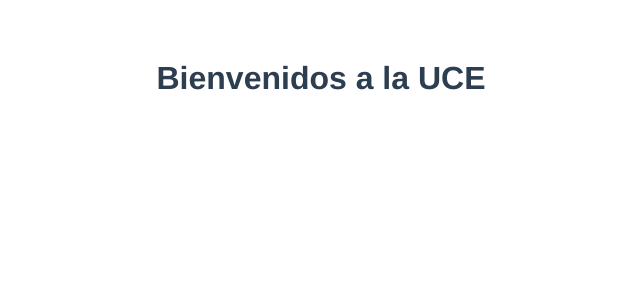
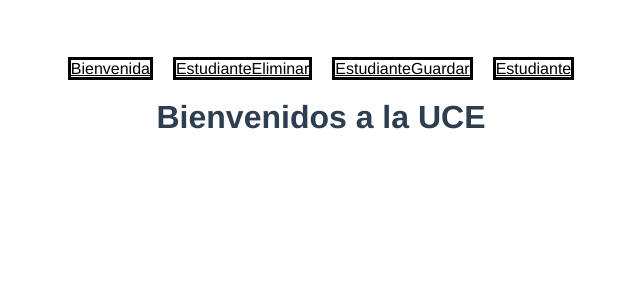
Before and after one commit to juancarlosparedesa1/pw_vue_u4_p6_jp, a Vue app: page /#/ in a window 1280 px wide. Shown: the top 300 px of the page, without its empty margins (319-959 px from the left). Built offline with nearby package versions, Linux system fonts and the light colour scheme.

Commit message:
taller37 path variable y requestparam en vue,navbar

```diff
--- a/src/App.vue
+++ b/src/App.vue
@@ -1,14 +1,16 @@
 <template>
+  <navBar />
   <router-view />
 </template>
 
 <script>
 import BienvenidoPage from "./pages/BienvenidoPage.vue";
 import router from "./router/router";
-
+import navBar from './components/navBar.vue'
 export default {
   name: "App",
   components: {
+    navBar,
   },
 };
 </script>
--- /dev/null
+++ b/src/components/navBar.vue
@@ -0,0 +1,30 @@
+<template>
+  <div>
+    <router-link to="/">Bienvenida</router-link>
+    <router-link to="/inicio">EstudianteEliminar</router-link>
+    <router-link to="/final">EstudianteGuardar</router-link>
+    <router-link to="/estudiante">Estudiante</router-link>
+  </div>
+</template>
+
+<script>
+export default {
+
+}
+</script>
+
+<style scoped>
+div{
+    padding: 0px 30px;
+
+}
+
+/* combinación jerarquica solo elemnto a que tenga padre div */
+div a{
+
+    color: black;
+    margin: 0px 10px;
+    border: solid;
+
+}
+</style>
--- a/src/pages/EstudiantesPage.vue
+++ b/src/pages/EstudiantesPage.vue
@@ -12,11 +12,22 @@
 import EstudianteEliminar from "../components/EstudianteEliminar.vue";
 import EstudianteGuardar from '../components/EstudianteGuardar.vue'
 export default {
+  data(){
+    cedula:null
+  },
   components: {
     Estudiante,
     EstudianteEliminar,
     EstudianteGuardar,
   },
+  created(){
+    console.log(this.$route)
+   /*  console.log(this.$route.params.cedula)
+    if(this.$route.params.cedula!=='vacio'){
+      this.cedula=this.$route.params.cedula();
+    } */
+  }
+
 };
 </script>
 
--- /dev/null
+++ b/src/pages/NoFoundPage.vue
@@ -0,0 +1,14 @@
+<template>
+  <h1>Page no found</h1>
+  <h2>Asegurese que la URL sea correcta</h2>
+</template>
+
+<script>
+export default {
+
+}
+</script>
+
+<style>
+
+</style>
```
Also changed, not shown: src/router/router.js (+7 -3 lines).
